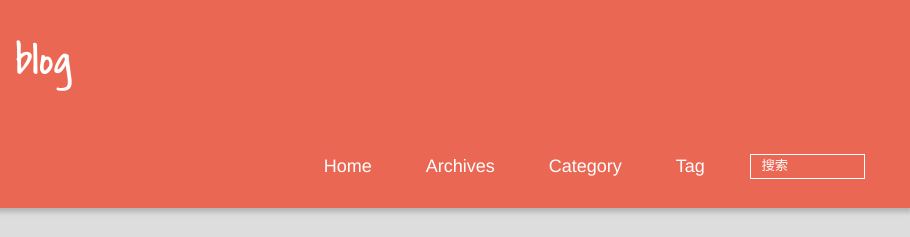
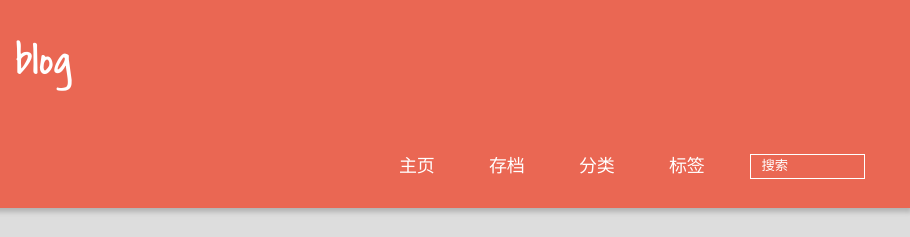
Before and after one commit to themaster-gh/themaster-gh.github.io, a plain HTML site: page 2016/07/14/hello-world/index.html in a window 1280 px wide. Shown: the top 237 px of the page, 370-1280 px from the left. Drawn offline with Linux system fonts and the light colour scheme; a script that the page names is missing.

Commit message:
Site updated: 2016-07-14 23:14:01

```diff
--- a/2016/07/14/hello-world/index.html
+++ b/2016/07/14/hello-world/index.html
@@ -41,13 +41,13 @@
 			<nav class="animated">
 				<ul>
 
-						<li><a href="/">Home</a></li>
+						<li><a href="/">主页</a></li>
 
-						<li><a href="/archives">Archives</a></li>
+						<li><a href="/archives">存档</a></li>
 
-						<li><a href="/categories">Category</a></li>
+						<li><a href="/categories">分类</a></li>
 
-						<li><a href="/tags">Tag</a></li>
+						<li><a href="/tags">标签</a></li>
 
 					<li>
 
```
Also changed, not shown: archives/2016/07/index.html (+4 -4 lines), archives/2016/index.html (+4 -4 lines), archives/index.html (+4 -4 lines), categories/index.html (+4 -4 lines), index.html (+4 -4 lines), tags/index.html (+4 -4 lines).
